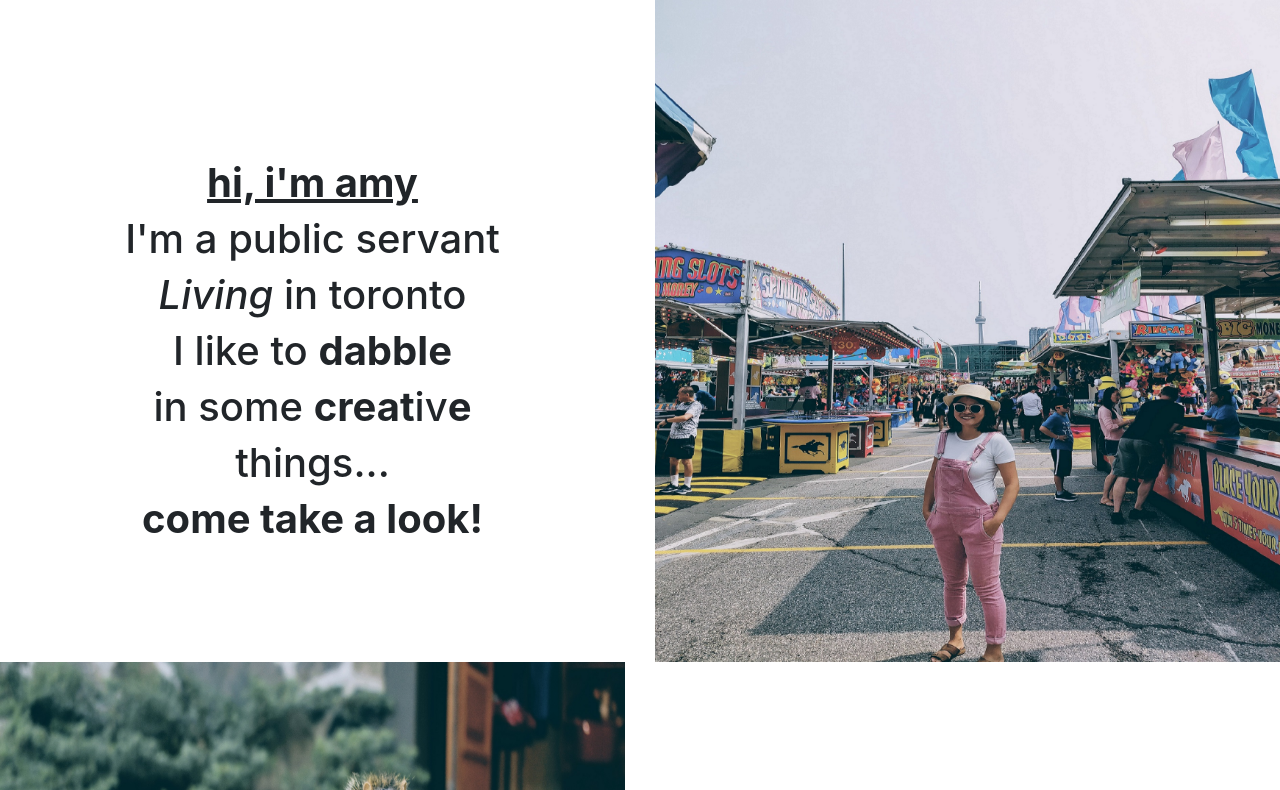
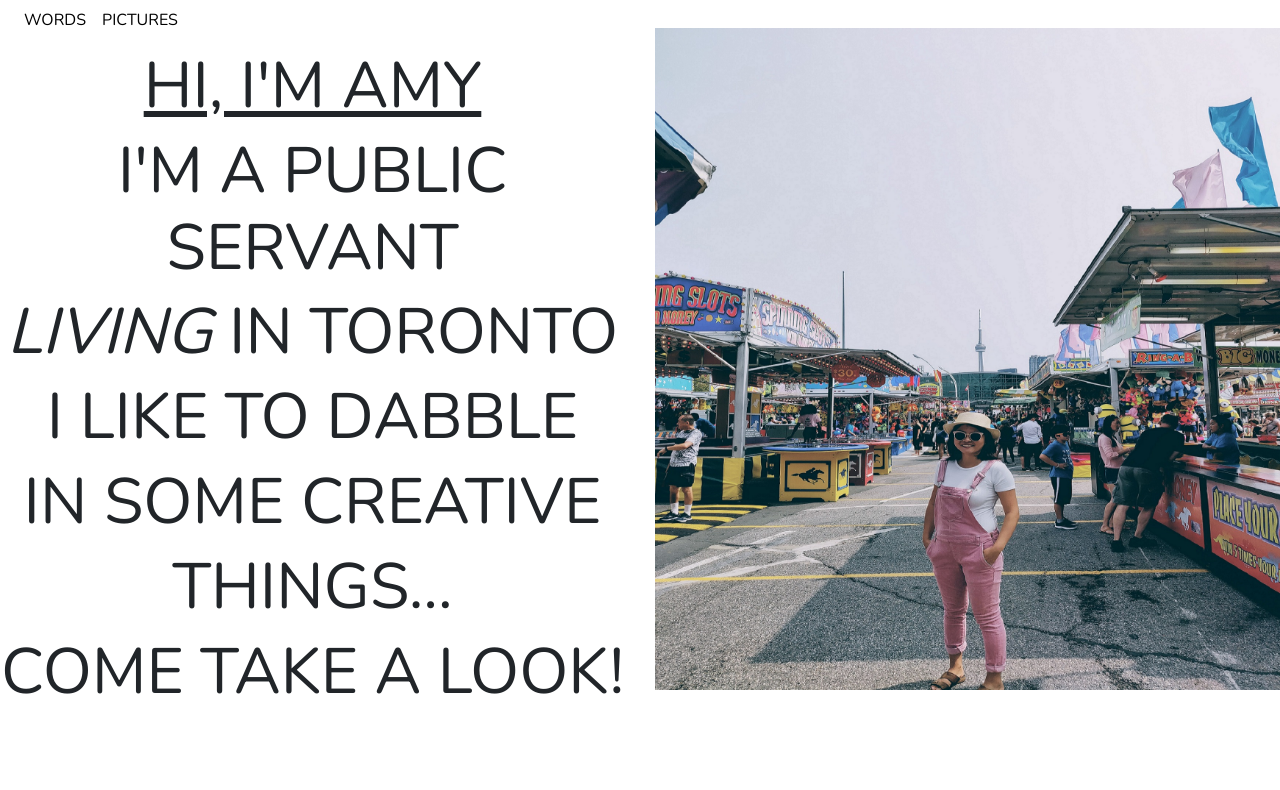
Before and after one commit to amyniwang/amynwang.github.io, a plain HTML site: page index.html in a window 1280 px wide. Shown: the top 790 px of the page. Drawn offline with nearby package versions, Linux system fonts and the light colour scheme.

Commit message:
Update index.html

```diff
--- a/index.html
+++ b/index.html
@@ -12,7 +12,7 @@
     <link rel="stylesheet" href="https://stackpath.bootstrapcdn.com/bootstrap/4.1.3/css/bootstrap.min.css" integrity="sha384-MCw98/SFnGE8fJT3GXwEOngsV7Zt27NXFoaoApmYm81iuXoPkFOJwJ8ERdknLPMO" crossorigin="anonymous">
 
     <!-- Custom CSS -->
-    <link rel="stylesheet" href="museum of candy.css">
+    <link rel="stylesheet" href="css/museum of candy.css">
 
     <title>Amy Ni Wang</title>
   </head>
```
